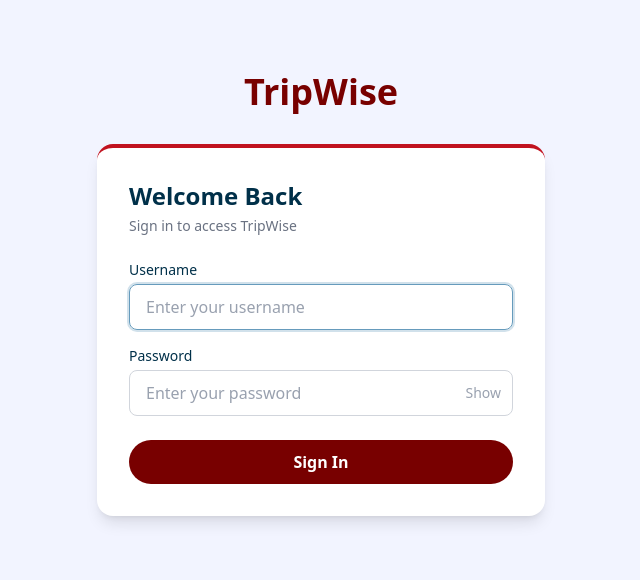
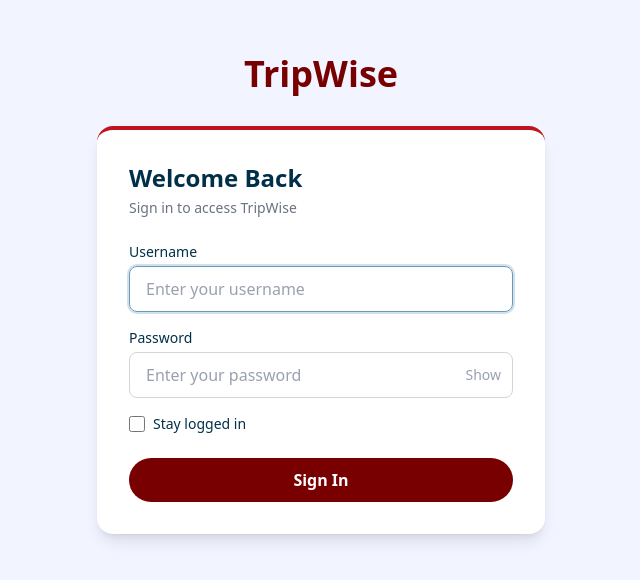
Before and after one commit to KaziBadrul/RDBMS_Lab_Project, a Next.js app: page /login in a window 1280 px wide. Shown: the part 106-686 px from the top of the page, without its empty margins (319-959 px from the left). Built offline with nearby package versions, Linux system fonts and the light colour scheme; no server answers.

Commit message:
Added stay logged in feature

```diff
--- a/app/login/actions.ts
+++ b/app/login/actions.ts
@@ -11,6 +11,7 @@
 ) {
     const username = (formData.get("username") as string)?.trim();
     const password = (formData.get("password") as string) ?? "";
+    const rememberMe = formData.get("rememberMe") === "on";
 
     if (!username || !password) {
         return { error: "Please enter both username and password." };
@@ -24,11 +25,14 @@
         return { error: "Invalid username or password." };
     }
 
-    await login({
-        userId: user.userId,
-        username: user.username,
-        role: user.role,
-    });
+    await login(
+        {
+            userId: user.userId,
+            username: user.username,
+            role: user.role,
+        },
+        rememberMe,
+    );
 
     redirect("/");
 }
--- a/components/LoginForm.tsx
+++ b/components/LoginForm.tsx
@@ -61,6 +61,17 @@
                     </button>
                 </div>
 
+                {/* Stay logged in checkbox */}
+                <label htmlFor="rememberMe" className="mt-4 flex items-center gap-2 cursor-pointer select-none">
+                    <input
+                        id="rememberMe"
+                        name="rememberMe"
+                        type="checkbox"
+                        className="h-4 w-4 rounded border-gray-300 text-darkRed focus:ring-darkRed accent-darkRed"
+                    />
+                    <span className="text-sm text-navy">Stay logged in</span>
+                </label>
+
                 {/* Submit button */}
                 <button
                     type="submit"
--- a/lib/auth.ts
+++ b/lib/auth.ts
@@ -8,14 +8,15 @@
 
 const COOKIE_NAME = "session_user";
 
-export async function login(user: SessionUser) {
+export async function login(user: SessionUser, rememberMe = false) {
     const cookieStore = await cookies();
     cookieStore.set(COOKIE_NAME, JSON.stringify(user), {
         httpOnly: true,
         secure: process.env.NODE_ENV === "production",
         sameSite: "lax",
         path: "/",
-        maxAge: 60 * 60 * 24 * 7, // 7 days
+        // 30 days if "Stay logged in" is checked, otherwise session-only
+        ...(rememberMe ? { maxAge: 60 * 60 * 24 * 30 } : {}),
     });
 }
 
--- a/middleware.ts
+++ b/proxy.ts
@@ -2,7 +2,7 @@
 
 const PUBLIC_PATHS = ["/login"];
 
-export function middleware(request: NextRequest) {
+export function proxy(request: NextRequest) {
     const { pathname } = request.nextUrl;
 
     // Allow public paths, API routes, and static assets
```
